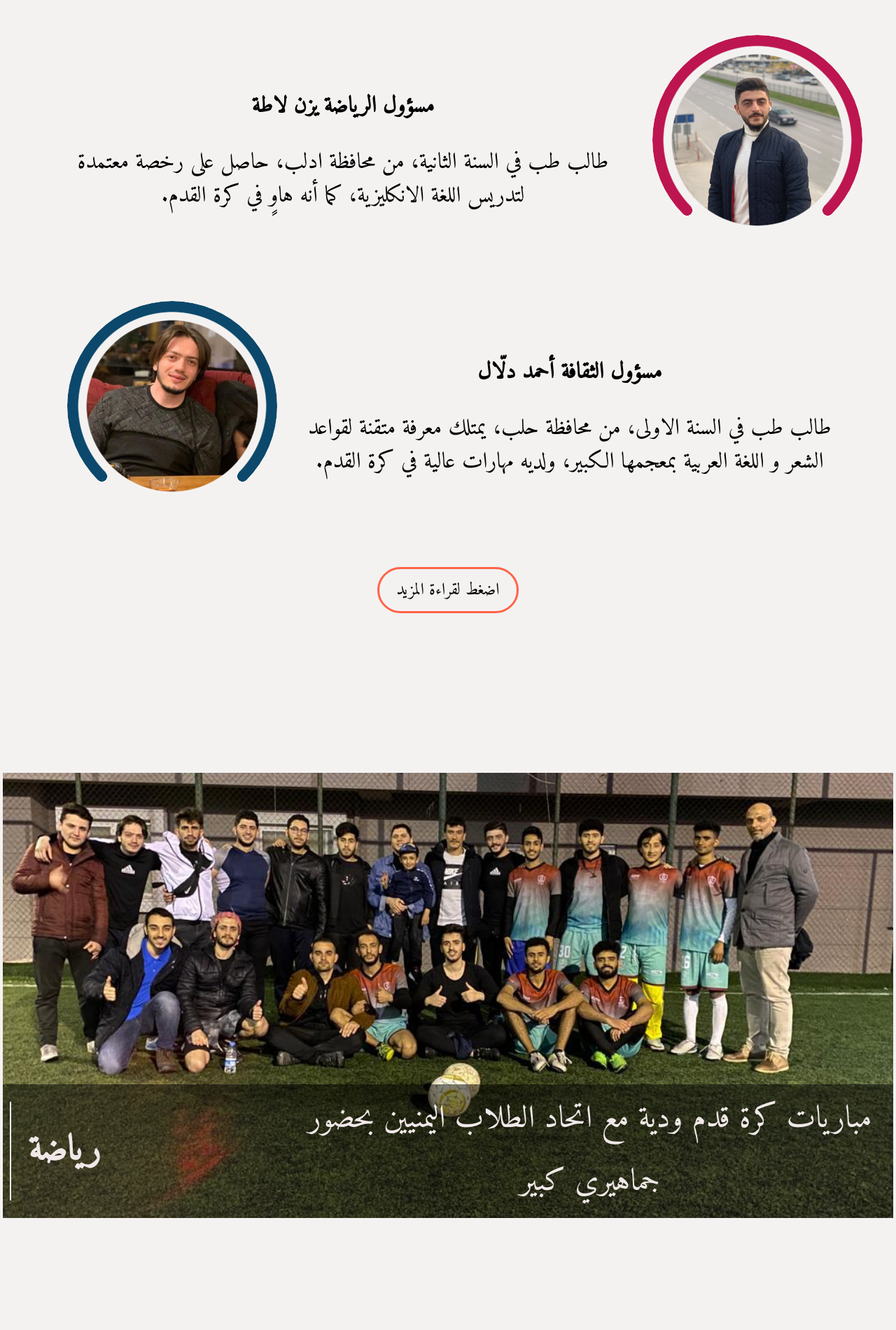
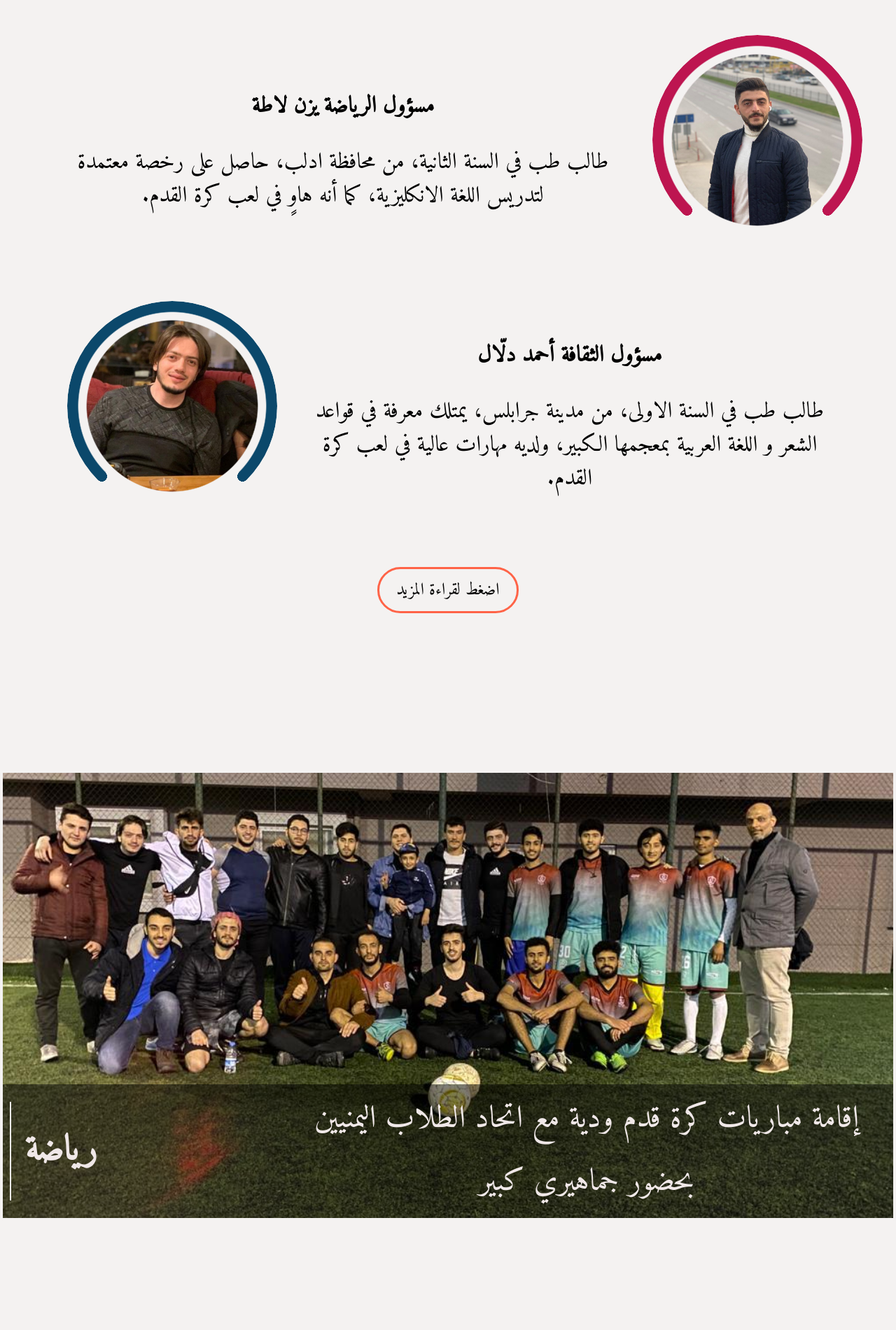
Before and after one commit to Malekabo123/itihad-to.github.io, a plain HTML site: page Itihad to/index.html in a window 1280 px wide. Shown: the part 1320-3220 px from the top of the page at 70% size. Drawn offline with nearby package versions, Linux system fonts and the light colour scheme.

Commit message:
Update index.html

```diff
--- a/Itihad to/index.html
+++ b/Itihad to/index.html
@@ -79,14 +79,15 @@
           <img src="images/photo_2023-05-22_03-26-44.jpg" alt="" class="weImages">
           <p class="weParagraphs">
             <span>رئيس الاتحاد <br class="br">  فهد الدرويش</span>
-            طالب طب في السنة الخامسة, من محافظة حماة، يمتلك مهارة في الإعراب وحراسة المرمى، وهو الأقدم والأكثر خبرة بين طلاب الاتحاد.          </p>
+            طالب طب في السنة الخامسة, من محافظة حماة، يمتلك مهارة في الإعراب وحراسة المرمى، وهو الأقدم والأكثر خبرة بين طلاب الاتحاد.
+          </p>
         </div>
 
         <div class="rows">
           <img src="images/photo_2023-05-22_03-26-48.jpg" alt="" class="weImages" style="--color:#BD1550">
           <p class="weParagraphs">
             <span>مسؤول الرياضة <br class="br"> يزن لاطة </span>
-            طالب طب في السنة الثانية، من محافظة ادلب، حاصل على رخصة معتمدة لتدريس اللغة الانكليزية، كما أنه هاوٍ في كرة القدم.
+            طالب طب في السنة الثانية، من محافظة ادلب، حاصل على رخصة معتمدة لتدريس اللغة الانكليزية، كما أنه هاوٍ في لعب كرة القدم.
           </p>
         </div>
 
@@ -94,7 +95,8 @@
           <img src="images/photo_2023-05-22_00-07-02.jpg" alt="" class="weImages" style="--color:#0B486B">
           <p class="weParagraphs">
             <span>مسؤول الثقافة <br class="br"> أحمد دلّال </span>
-            طالب طب في السنة الاولى، من محافظة حلب، يمتلك معرفة متقنة لقواعد الشعر و اللغة العربية بمعجمها الكبير، ولديه مهارات عالية في كرة القدم.          </p>
+            طالب طب في السنة الاولى، من مدينة جرابلس، يمتلك معرفة في قواعد الشعر و اللغة العربية بمعجمها الكبير، ولديه مهارات عالية في لعب كرة القدم.
+          </p>
         </div>
 
         <div class="rows" id="more">
@@ -112,7 +114,7 @@
                 </div>
                 <div class="forP">
                   <p>
-                    مباريات كرة قدم ودية مع اتحاد الطلاب اليمنيين بحضور جماهيري كبير
+                    إقامة مباريات كرة قدم ودية مع اتحاد الطلاب اليمنيين بحضور جماهيري كبير
                   </p>
                 </div>
               </div>
@@ -178,7 +180,7 @@
 
         <div class="services">
           <span>
-            تقديم المساعدة والدعم للطلاب في حال واجهتهم أية مشكلات في الجامعة.
+            تقديم المساعدة والدعم للطلاب في حال واجهتهم أية مشاكل في الجامعة.
           </span>
         </div>
 
```
